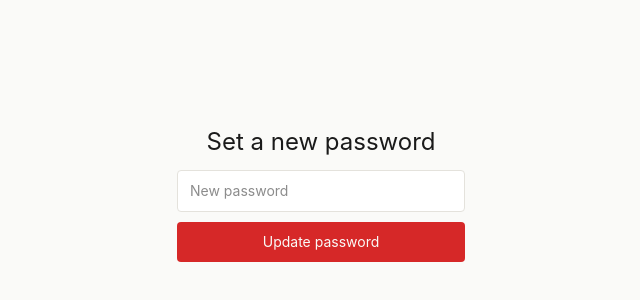
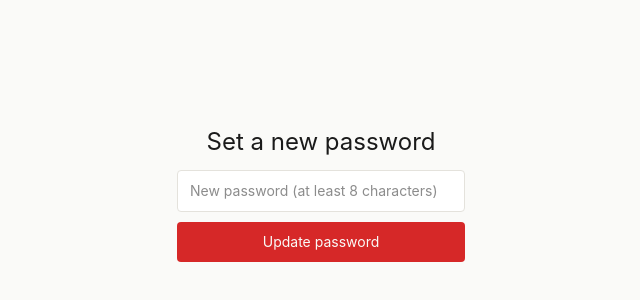
Before and after one commit to Vinyl-Venue/vinyl-venue-app, a React (Vite) app: page /reset-password in a window 1280 px wide. Shown: the part 206-506 px from the top of the page, without its empty margins (319-959 px from the left). Built offline with nearby package versions, Linux system fonts and the light colour scheme.

Commit message:
Require 8-character passwords

```diff
--- a/src/ResetPasswordPage.jsx
+++ b/src/ResetPasswordPage.jsx
@@ -36,11 +36,11 @@ function ResetPasswordPage() {
       <form className="flex flex-col gap-2.5 w-72" onSubmit={handleSubmit}>
         <input
           type="password"
-          placeholder="New password"
+          placeholder="New password (at least 8 characters)"
           value={password}
           onChange={(event) => setPassword(event.target.value)}
           required
-          minLength={6}
+          minLength={8}
           className={inputClass}
         />
         {message && <p className="text-accent text-sm m-0">{message}</p>}
--- a/src/SignUpPage.jsx
+++ b/src/SignUpPage.jsx
@@ -52,10 +52,11 @@ function SignUpPage() {
         />
         <input
           type="password"
-          placeholder="Password"
+          placeholder="Password (at least 8 characters)"
           value={password}
           onChange={(event) => setPassword(event.target.value)}
           required
+          minLength={8}
           className={inputClass}
         />
         <label className="flex items-start gap-2 font-sans text-xs text-text-muted cursor-pointer">
```
